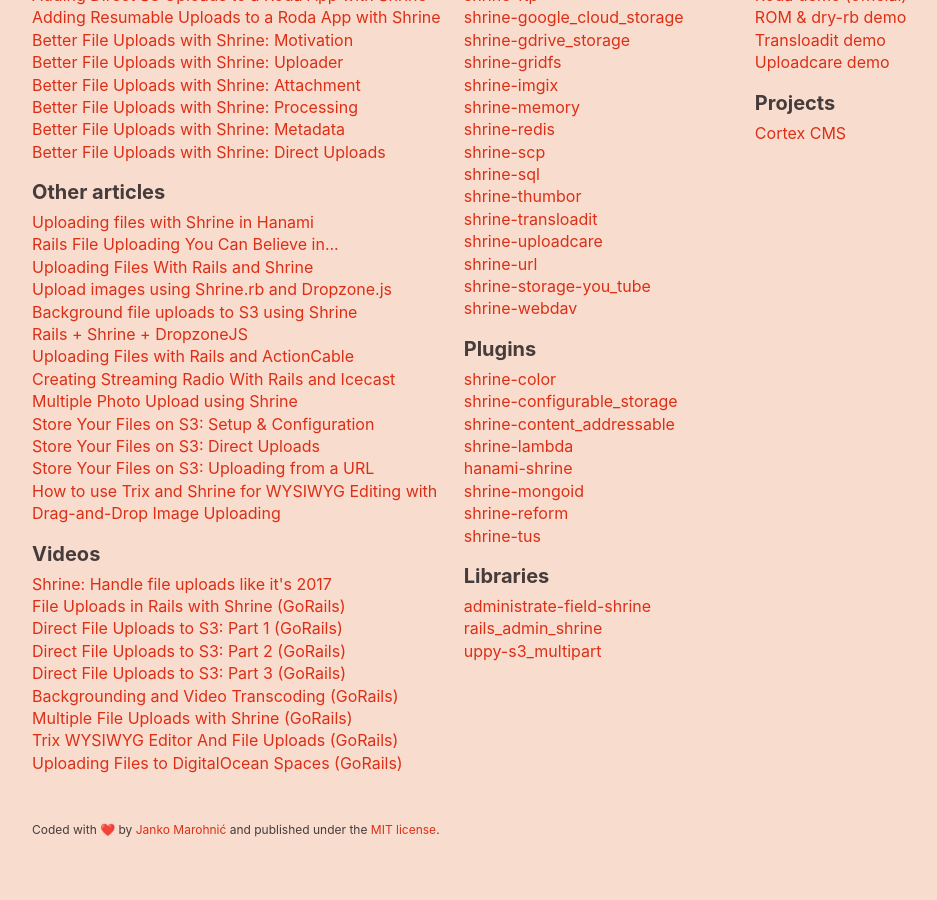
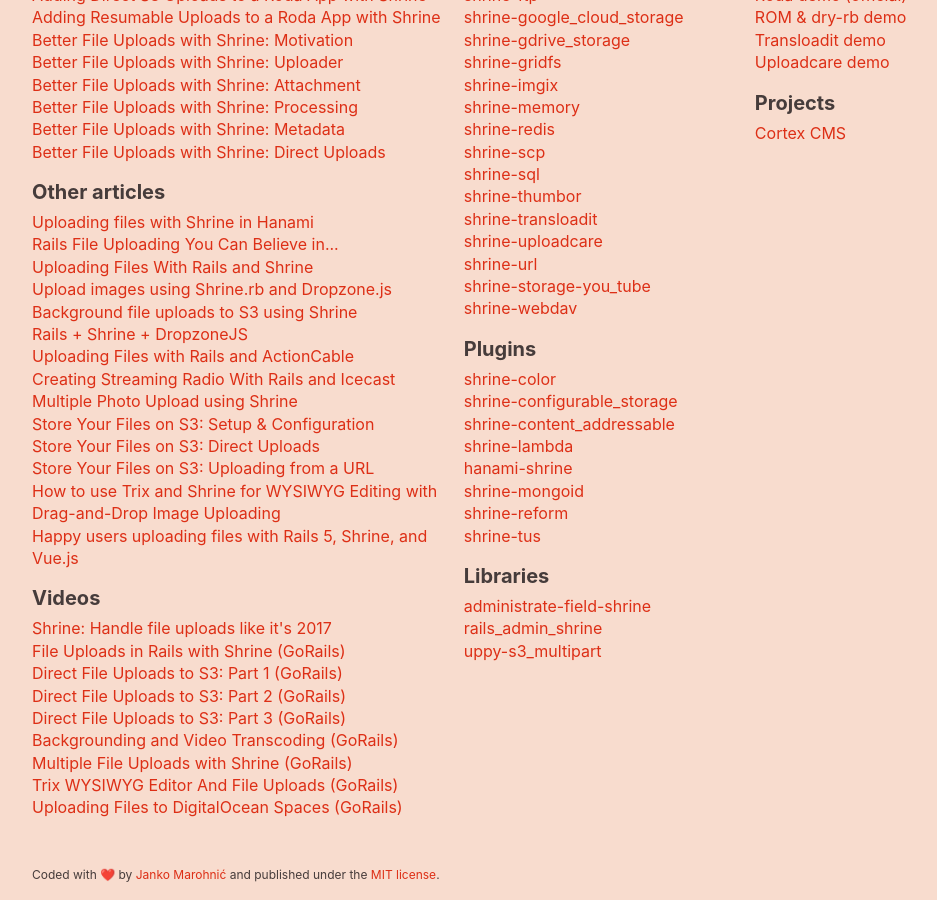
Before and after one commit to avinashcodeer/Romenics, a Jekyll site: the page built from www/index.html, in a window 1280 px wide and 900 px high, scrolled down 2316 px. Shown: the whole window, without its empty margins (106-1043 px from the left). Built offline with Jekyll 4.4.1, drawn with Linux system fonts in a browser that asks for light colours; emoji names are drawn with the system emoji font; before the commit the page ends 3171 px from its top, so only the background shows below that.

Commit message:
Link Vue.js article on the website

```diff
--- a/www/_data/external.yml
+++ b/www/_data/external.yml
@@ -83,6 +83,9 @@
       -
         name: "How to use Trix and Shrine for WYSIWYG Editing with Drag-and-Drop Image Uploading"
         url: http://headway.io/blog/how-to-use-trix-and-shrine-for-wysiwyg-editing-with-drag-and-drop-image-uploading/
+      -
+        name: "Happy users uploading files with Rails 5, Shrine, and Vue.js"
+        url: https://itnext.io/happy-users-uploading-files-with-rails-5-shrine-and-vue-js-bbcc470a327f
   -
     title: Videos
     items:
```
